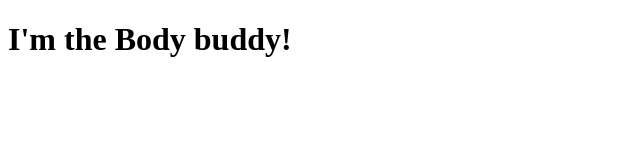
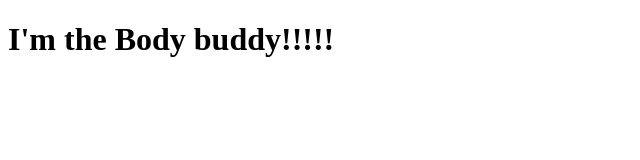
Before and after one commit to SunnysideTSA/TSA2021, a plain HTML site: page index.html in a window 1280 px wide. Shown: the full height of the page, 0-640 px from the left. Drawn offline with Linux system fonts and the light colour scheme.

Commit message:
Practice backwards

```diff
--- a/index.html
+++ b/index.html
@@ -5,6 +5,6 @@
 </head>
 
 <body>
-<h1>I'm the Body buddy!</h1>
+<h1>I'm the Body buddy!!!!!</h1>
 </body>
 </html>
```
